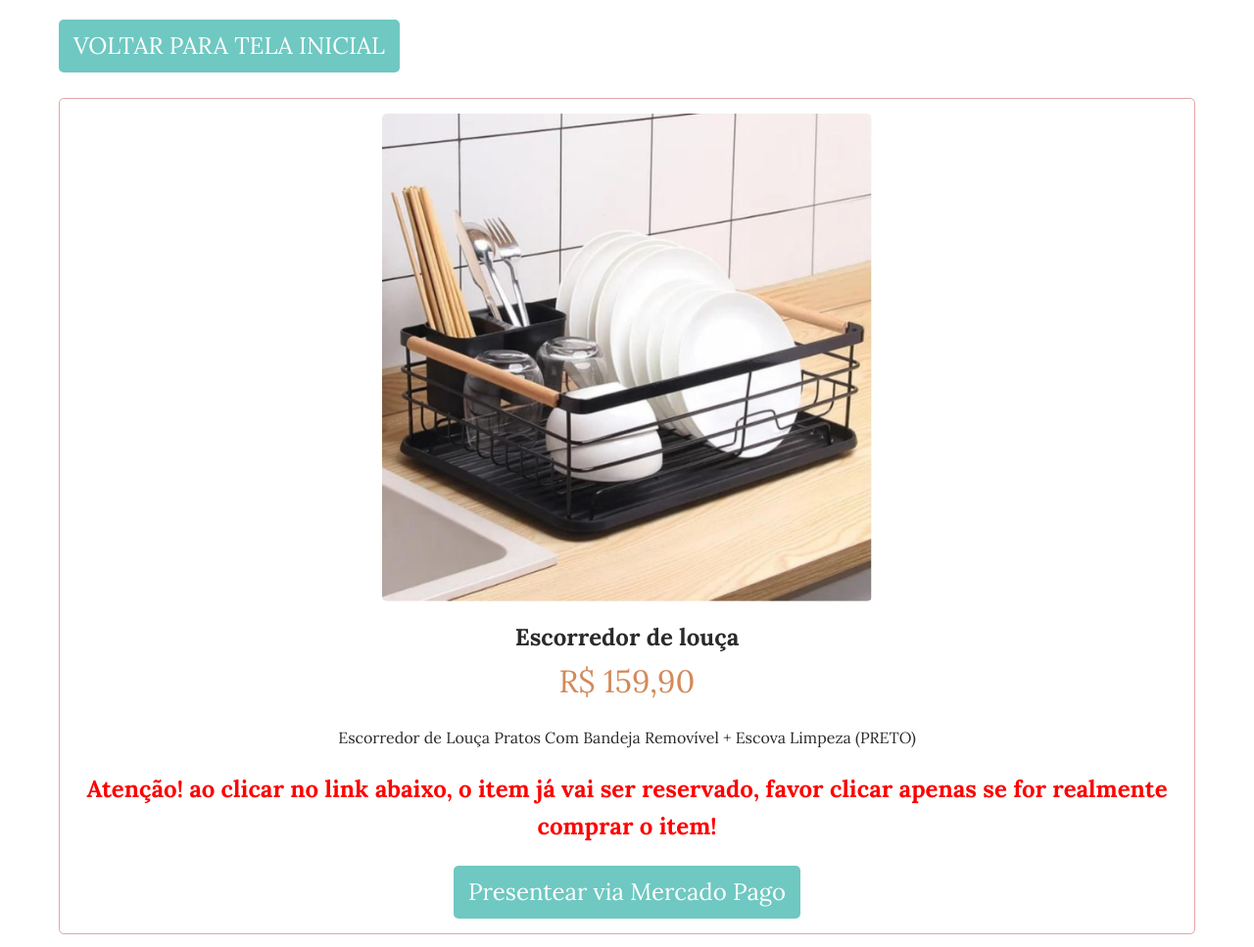
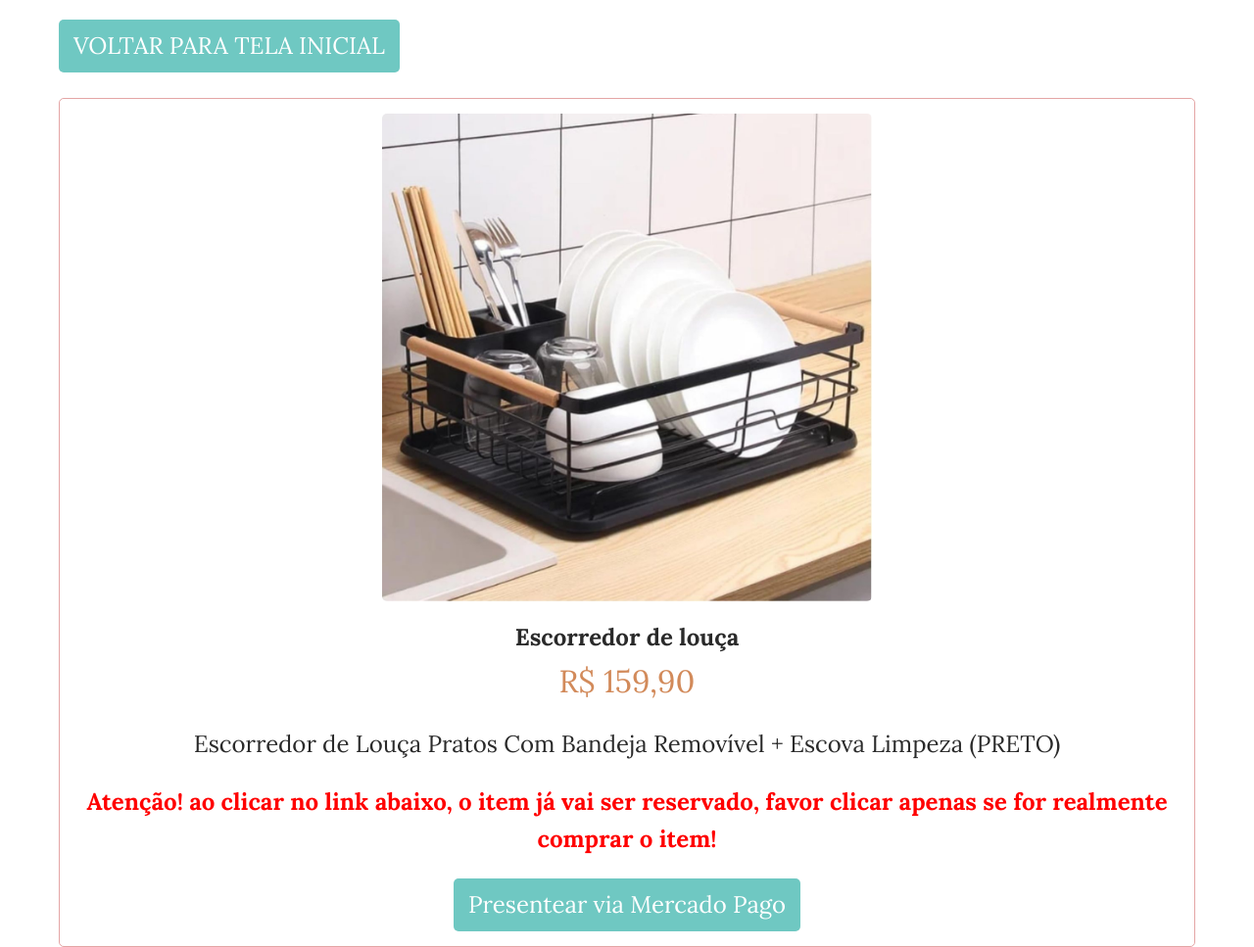
Before and after one commit to laravinicius/chaPanela, a plain HTML site: page itens/escorredor.html in a window 1280 px wide. Shown: the whole page at 98% size. Drawn offline with Linux system fonts and the light colour scheme.

Commit message:
Update styles.css

```diff
--- a/styles.css
+++ b/styles.css
@@ -43,7 +43,7 @@ main {
     margin: 20px auto;
     padding: 0 20px;
 }
-.descicao{
+.descricao{
     font-size: 1.5em;
 }
 
```
